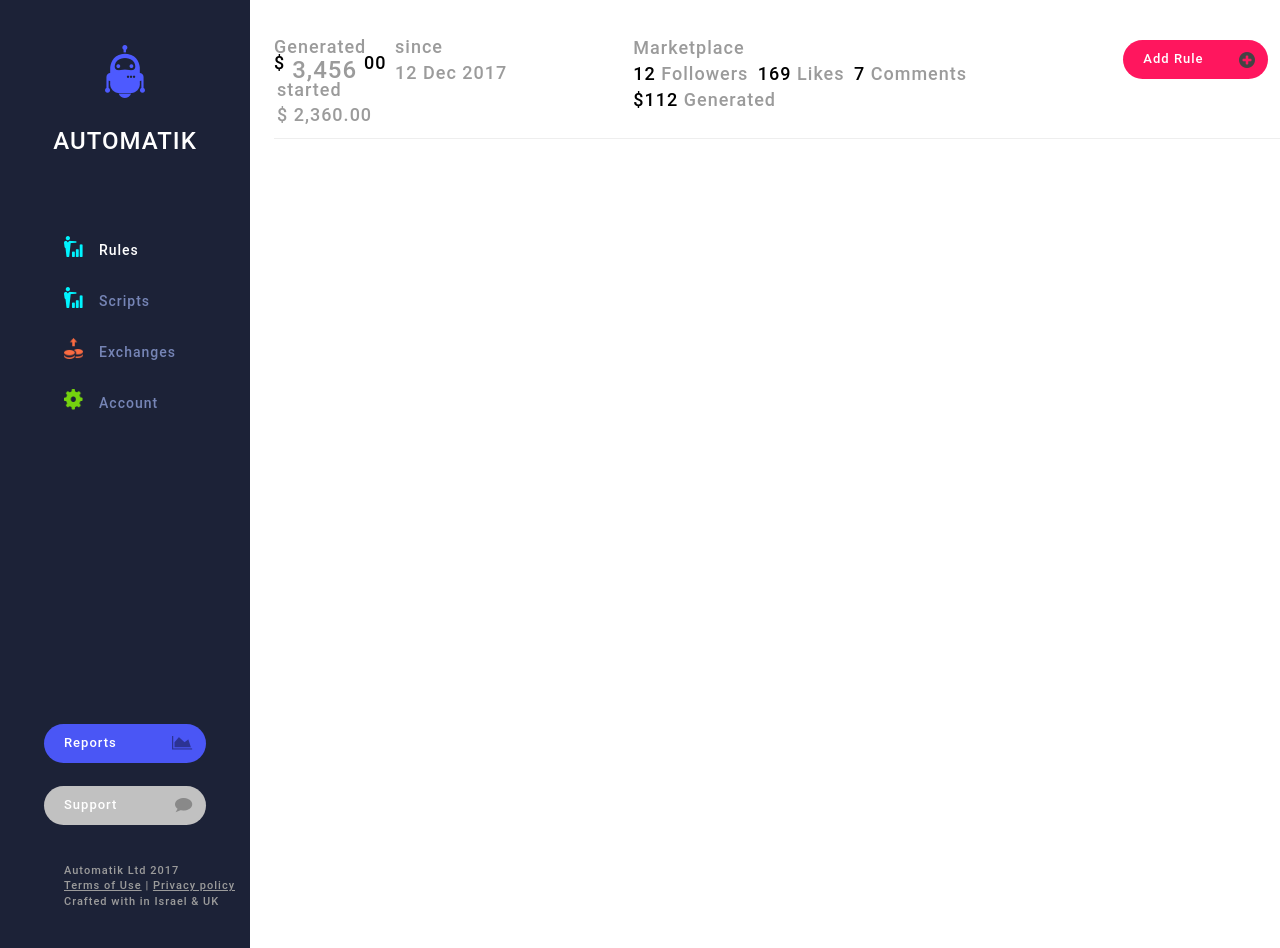
After one commit to Matteobikk90/automatik, a PHP site: page /homepage.html in a window 1280 px wide. The commit adds this page. Run offline with PHP 8.4, Linux system fonts and the light colour scheme; a map, chart or similar area stays blank; some libraries are stand-ins or nearby versions.

Commit message:
charts homepage almost done

```diff
--- a/account/settings.html
+++ b/account/settings.html
@@ -8,7 +8,6 @@
 
 	<!-- Css -->
 	<link rel="shortcut icon" type="image/png" href="../images/Robo.to.png"/>
-	<link rel="stylesheet" href="../bower_components/card-js/card-js.min.css">
 	<link rel="stylesheet" href="../bower_components/bootstrap/dist/css/bootstrap.min.css">
 	<link rel="stylesheet" href="../css/style.css">
 
--- a/css/style.css
+++ b/css/style.css
@@ -28,6 +28,10 @@
 
 .light-grey {
 	color: #9b9b9b;
+}
+
+.black {
+	color: black;
 }
 
 .light-green {
@@ -343,14 +347,13 @@
 }
 
 .container hr {
-    margin-left: 68px;
+    margin-left: 24px;
     margin-top: 0;
     margin-bottom: 0;
     clear: both;
 }
 
-.content-header .crypto-first-column, .content-header .crypto-second-column {
-	height: 118px;
+.content-header .crypto-first-column, .content-header .crypto-second-column, .content-header .crypto-second-column-marketplace {
     padding: 24px 9px;
 }
 
@@ -396,6 +399,15 @@
     right: 13.5px;
 }
 
+.crypto-balance-container {
+	position: relative;
+    top: 13px;
+}
+
+.crypto-balance-container .crypto-balance span strong {
+    font-weight: 500;
+}
+
 .crypto-details-container {
  	position: relative;
     top: 14px;
@@ -413,7 +425,13 @@
     margin-right: 4px;
 }
 
-.crypto-since-container h4:last-child, .crypto-started-container h4:last-child, .crypto-generating-container h4:last-child, .crypto-fund-container h4:last-child {
+.crypto-since-home-container, .crypto-started-home-container {
+    position: relative;
+    top: 8px;
+    margin: 0 3px;
+}
+
+.crypto-since-container h4:last-child, .crypto-started-container h4:last-child, .crypto-generating-container h4:last-child, .crypto-fund-container h4:last-child, .crypto-since-home-container h4:last-child, .crypto-started-home-container h4:last-child {
 	position: relative;
     top: 6px;
 }
@@ -640,14 +658,19 @@
 	text-decoration: none;
 }
 
-
-
+.no-overflow {
+	overflow: hidden;
+}
 
 /* ---------------------------------------------------
     MEDIAQUERIES
 ----------------------------------------------------- */
 @media (max-width: 992px) {
     /* Homepage */
+    .crypto-second-column-marketplace {
+		position: relative;
+    	left: -14px;
+	}
 
 }
 
@@ -674,12 +697,17 @@
         padding: 24px 0 24px 38px;
 	}
 
+	.content-header .crypto-second-column {
+		height: auto;
+        padding: 24px 0 24px 0;
+	}
+
 	.crypto-trigger-play {
 		float: none !important;
 	    margin: 30px;
 	}
 
-	.crypto-fund-container {
+	.crypto-generating-container, .crypto-since-home-container, .crypto-fund-container {
 		margin: 25px 0;
 	}
 
--- a/home.html
+++ b/home.html
@@ -89,7 +89,6 @@
             	<div class="row">
             		<div class="content-header">
 	            		<div class="col-lg-3 col-md-5 col-xs-12">
-
 		            		<div class="crypto-first-column">
 		            			<a href="">
 			            			<img class="inline-block" src="./images/arrow-back.png"  title="arrow-back" alt="arrow-back">
--- /dev/null
+++ b/homepage.html
@@ -0,0 +1,183 @@
+<!DOCTYPE html>
+<html lang="en">
+<head>
+	<meta name="viewport" content="width=device-width, initial-scale=1">
+    <meta http-equiv="X-UA-Compatible" content="IE=9" />
+    <meta charset="UTF-8">
+    <title>Automatik - Homepage</title>
+
+	<!-- Css -->
+
+	<link rel="shortcut icon" type="image/png" href="./images/Robo.to.png"/>
+	<link href="https://maxcdn.bootstrapcdn.com/bootstrap/3.3.7/css/bootstrap.min.css" rel="stylesheet" integrity="sha384-BVYiiSIFeK1dGmJRAkycuHAHRg32OmUcww7on3RYdg4Va+PmSTsz/K68vbdEjh4u" crossorigin="anonymous">
+	<link rel="stylesheet" href="css/style.css">
+
+</head>
+
+<body>
+
+	<div class="wrapper">
+
+            <!-- Sidebar -->
+            <nav class="sidebar">
+
+            	<img class="roboto-logo" width="40px" src="./images/Robo.to.png" alt="Automatik Logo" title="Automatik Logo">
+
+                <h3 class="text-center">Automatik</h3>
+
+                <ul class="list-unstyled top-list">
+                    <li>
+                    	<a href="#">
+                    		<img src="./images/rules-icon.png" title="rules-icon" alt="rules-icon">
+                    		<span class="active">Rules</span>
+                    	</a>
+                    	<a href="#">
+                    		<img src="./images/rules-icon.png" title="script-icon" alt="script-icon">
+                    		<span>Scripts</span>
+                    	</a>
+                    	<a href="#">
+                    		<img src="./images/exchanges-icon.png" title="exchanges-icon" alt="exchanges-icon">
+                    		<span>Exchanges</span>
+                    	</a>
+                    	<a href="./account/settings.html">
+                    		<img src="./images/account-icon.png" title="account-icon" alt="account-icon">
+                    		<span>Account</span>
+                    	</a>
+                    </li>
+                </ul>
+
+                <ul class="list-unstyled bottom-list">
+                	<li>
+                		<a href="#">
+                    		<span>Reports</span>
+                    		<img src="./images/reports-icon.png" title="reports-icon" alt="reports-icon">
+                    	</a>
+                    	<a href="#">
+                    		<span>Support</span>
+                    		<img src="./images/support-icon.png" title="support-icon" alt="support-icon">
+                    	</a>
+                	</li>
+                </ul>
+
+                <div class="copyright">
+                	<p>Automatik Ltd 2017</p>
+                	<p>
+                		<span><a href="">Terms of Use</a></span>
+                		<span>|</span>
+                		<span><a href="">Privacy policy</a></span>
+                	</p>
+                	<p>Crafted with in Israel & UK</p>
+                </div>
+
+            </nav>
+
+            <!-- Main Container -->
+
+            <div id="checkIfNavbarIsOpen" class="container no-overflow">
+
+            	<!-- Hamburger Button -->
+            	<div class="collpasingSidebar hidden-sm visible-xs">
+				  <svg viewBox="0 0 800 600">
+				    <path d="M300,220 C300,220 520,220 540,220 C740,220 640,540 520,420 C440,340 300,200 300,200" id="top"></path>
+				    <path d="M300,320 L540,320" id="middle"></path>
+				    <path d="M300,210 C300,210 520,210 540,210 C740,210 640,530 520,410 C440,330 300,190 300,190" id="bottom" transform="translate(480, 320) scale(1, -1) translate(-480, -318) "></path>
+				  </svg>
+				</div>
+				<!-- End Hamburger Button -->
+
+            	<div class="row">
+            		<div class="content-header">
+	            		<div class="col-lg-4 col-md-5 col-xs-12">
+		            		<div class="crypto-first-column">
+		            			<div class="crypto-balance-container inline-block">
+			    					<h4 class="balance light-grey">Generated</h4>
+			    					<h3 class="crypto-balance">
+			    						<sup class="black">$</sup>
+			    						<span class="light-grey"><strong>3,456</strong></span>
+			    						<sup class="black">00</sup>
+			    					</h3>
+			    				</div>
+								<div class="crypto-since-home-container inline-block">
+			    					<h4 class="since-home light-grey">since</h4>
+			    					<h4 class="since-home-date light-grey">12 Dec 2017</h4>
+			    				</div>
+			    				<div class="crypto-started-home-container inline-block">
+			    					<h4 class="started-home light-grey">started</h4>
+			    					<h4 class="started-home-with light-grey">$ 2,360.00</h4>
+			    				</div>
+		            		</div>
+	            		</div>
+
+						<div class="col-lg-6 col-md-7 col-xs-12">
+		            		<div class="crypto-second-column-marketplace">
+
+			    				<div class="crypto-generating-container inline-block">
+			    					<h4 class="marketplace light-grey">Marketplace</h4>
+			    					<h4 class="marketplace-result">
+			    						<span class="black">12</span>
+			    						<span class="light-grey">Followers</span>
+			    					</h4>
+			    				</div>
+			    				<div class="crypto-fund-container inline-block">
+			    					<h4 class="likes-result">
+			    						<span class="black">169</span>
+			    						<span class="light-grey">Likes</span>
+			    					</h4>
+			    				</div>
+			    				<div class="crypto-fund-container inline-block">
+			    					<h4 class="comments-result">
+			    						<span class="black">7</span>
+			    						<span class="light-grey">Comments</span>
+			    					</h4>
+			    				</div>
+			    				<div class="crypto-fund-container inline-block">
+			    					<h4 class="generated-result">
+			    						<span class="black">$112</span>
+			    						<span class="light-grey">Generated</span>
+			    					</h4>
+			    				</div>
+		    				</div>
+	    				</div>
+
+						<div class="col-lg-2 col-lg-offset-0 col-md-offset-3 col-md-6 col-xs-12 text-center">
+							<div class="crypto-third-column">
+			    				<ul class="list-unstyled top-right-buttons inline-block">
+				                	<li>
+				                    	<a href="#">
+				                    		<span>Add Rule</span>
+				                    		<img src="./images/plus-icon.png" title="plus-icon" alt="plus-icon">
+				                    	</a>
+				                	</li>
+				                </ul>
+
+							</div>
+						</div>
+
+						<hr />
+	            	</div>
+	        	</div>
+
+				<div class="row">
+	        		<div class="col-xs-12">
+	        			<canvas id="myChart"></canvas>
+	        		</div>
+	        	</div>
+
+
+        	</div>
+
+	</div>
+
+	<!-- Js -->
+
+	<script
+  src="https://code.jquery.com/jquery-3.2.1.min.js"
+  integrity="sha256-hwg4gsxgFZhOsEEamdOYGBf13FyQuiTwlAQgxVSNgt4="
+  crossorigin="anonymous"></script>
+  <script src="https://maxcdn.bootstrapcdn.com/bootstrap/3.3.7/js/bootstrap.min.js" integrity="sha384-Tc5IQib027qvyjSMfHjOMaLkfuWVxZxUPnCJA7l2mCWNIpG9mGCD8wGNIcPD7Txa" crossorigin="anonymous"></script>
+  <script src="./node_modules/moment/moment.js"></script>
+  <script src="./node_modules/chart.js/dist/Chart.min.js"></script>
+  <script src="js/js.js"></script>
+
+</body>
+</html>
```
Also changed, not shown: account/billing.html (+10 -10 lines), js/js.js (+51 -5 lines), package-lock.json (added).
